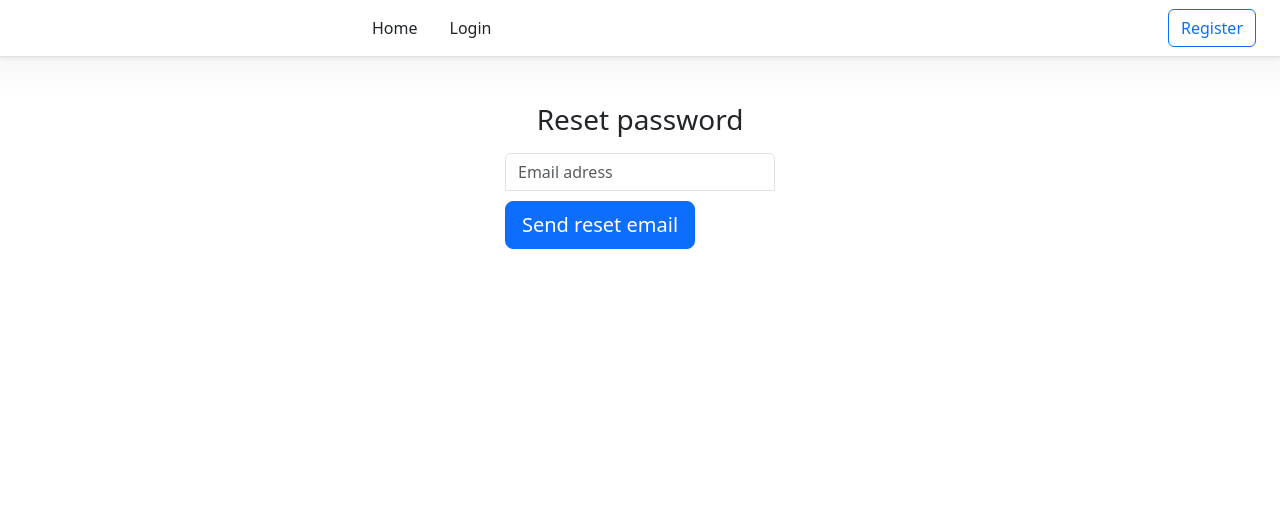
After one commit to IoaneChaduneli/codewuthmitch, a Django app: page /password_reset/ in a window 1280 px wide. The commit adds this page. Shown: the top 519 px of the page. Run offline with Django 4.2, Linux system fonts and the light colour scheme.

Commit message:
add passowrd reset templates

```diff
--- a/mysite/account/urls.py
+++ b/mysite/account/urls.py
@@ -1,5 +1,6 @@
-from django.urls import path
+from django.urls import path, include
 from account.views import registration_view, logout_view, login_view,account_view
+from django.contrib.auth import views as auth_views
 
 app_name = 'account'
 
@@ -8,4 +9,14 @@ urlpatterns = [
     path('logout/', logout_view, name = 'user-logout'),
     path('login/', login_view, name='login'),
     path('account/', account_view, name='account'),
+
+    path('password_change/done/', auth_views.PasswordChangeDoneView.as_view(template_name='registration/password_change_done.html'), name='password_change_complete'),
+    path('password_change/', auth_views.PasswordChangeView.as_view(template_name='registration/password_change.html'), name='password_change'),
+    path('password_reset/done/', auth_views.PasswordResetCompleteView.as_view(template_name='registration/password_reset_done.html'), name='password_reset_done'),
+    path('reset/<uidb64>/<token>/', auth_views.PasswordResetConfirmView.as_view(), name='password_reset_confirm'),
+    path('password_reset/', auth_views.PasswordResetView.as_view(), name='password_reset'),
+    path('reset/done/', auth_views.PasswordResetCompleteView.as_view(template_name='registration/password_reset_complete.html'), name='password_reset_complete'),
+
+
+
 ]
--- a/mysite/mysite/settings.py
+++ b/mysite/mysite/settings.py
@@ -26,8 +26,8 @@ SECRET_KEY = 'django-insecure-ahw-fb5c$xic#sjaj!qz=%f26h1bogjzf5e!rv#u)t&ymbha%@
 DEBUG = True
 
 ALLOWED_HOSTS = []
-
-
+if DEBUG:
+    EMAIL_BACKEND = 'django.core.mail.backends.console.EmailBackend' #during development
 # Application definition
 
 INSTALLED_APPS = [
--- a/mysite/mysite/urls.py
+++ b/mysite/mysite/urls.py
@@ -19,6 +19,7 @@ from django.urls import path, include
 urlpatterns = [
     path('admin/', admin.site.urls),
     path('', include('personal.urls')),
-    path('', include('account.urls'))
+    path('', include('account.urls')),
+    path('accounts/', include('django.contrib.auth.urls')),
 
 ]
--- a/mysite/templates/personal/home.html
+++ b/mysite/templates/personal/home.html
@@ -5,7 +5,7 @@
     <h1 class="display-4 fw-normal">CodingWithIoane Blog</h1>
     <p class="fs-5 text-muted">In this course you'll learn how to build a simple blog with user registration and CRUD functions. Django is powerful framework and you'll see why in this course.</p>
   </div>
-
+<hr>
 <div class="container">
     <div class="d-flex flex-column">
         <h3>Registered users:</h3>
--- /dev/null
+++ b/mysite/templates/registration/password_reset_form.html
@@ -0,0 +1,43 @@
+{% extends 'base.html' %}
+
+{% block content %}
+
+<style type="text/css">
+    .form-signin {
+        max-width: 330px;
+        padding: 15px;
+      }
+
+      .form-signin .form-floating:focus-within {
+        z-index: 2;
+      }
+
+      .form-signin input[type="email"] {
+        margin-bottom: 10px;
+        border-bottom-right-radius: 0;
+        border-bottom-left-radius: 0;
+      }
+      .form-signin input[type="text"] {
+        margin-bottom: -1px;
+        border-bottom-right-radius: 0;
+        border-bottom-left-radius: 0;
+      }
+
+
+      .form-signin input[type="password"] {
+        margin-bottom: 10px;
+        border-top-left-radius: 0;
+        border-top-right-radius: 0;
+      }
+      .h3{
+        text-align:center;
+      }
+</style>
+<main class="form-signin w-100 m-auto">
+    <form class="form-signin" method="post">{% csrf_token %}
+        <h1 class="h3 mb-3 fw-normal">Reset password</h1>
+        <input name="email" class="form-control" placeholder="Email adress" type="email" id="id_email" required="true">
+        <button class="btn btn-lg btn-primary btn-block" type="submit">Send reset email</button>
+    </form>
+</main>
+{% endblock %}
--- /dev/null
+++ b/mysite/templates/registration/password_reset_subject.txt
@@ -0,0 +1 @@
+CodingWithIoane password reset
--- a/mysite/templates/snippets/header.html
+++ b/mysite/templates/snippets/header.html
@@ -55,10 +55,8 @@
 
             <a class="p-3 text-dark text-decoration-none" href="{% url 'personal:home' %}">Home</a>
             <a class="p-3 text-dark text-decoration-none" href="{% url 'account:login' %}">Login</a>
-            <a class="btn btn-outline-primary signup" href="{% url 'account:user-register' %}">Register</a>
-
-
         </nav>
+        <a class="btn btn-outline-primary signup" href="{% url 'account:user-register' %}">Register</a>
         {% endif %}
       </div>
 
```
Also changed, not shown: mysite/templates/registration/password_change.html (added, +53 -0 lines), mysite/templates/registration/password_change_done.html (added, +10 -0 lines), mysite/templates/registration/password_reset_complete.html (added, +10 -0 lines), mysite/templates/registration/password_reset_email.html (added, +11 -0 lines), mysite/db.sqlite3, mysite/templates/registration/password_reset_done.html (added).
